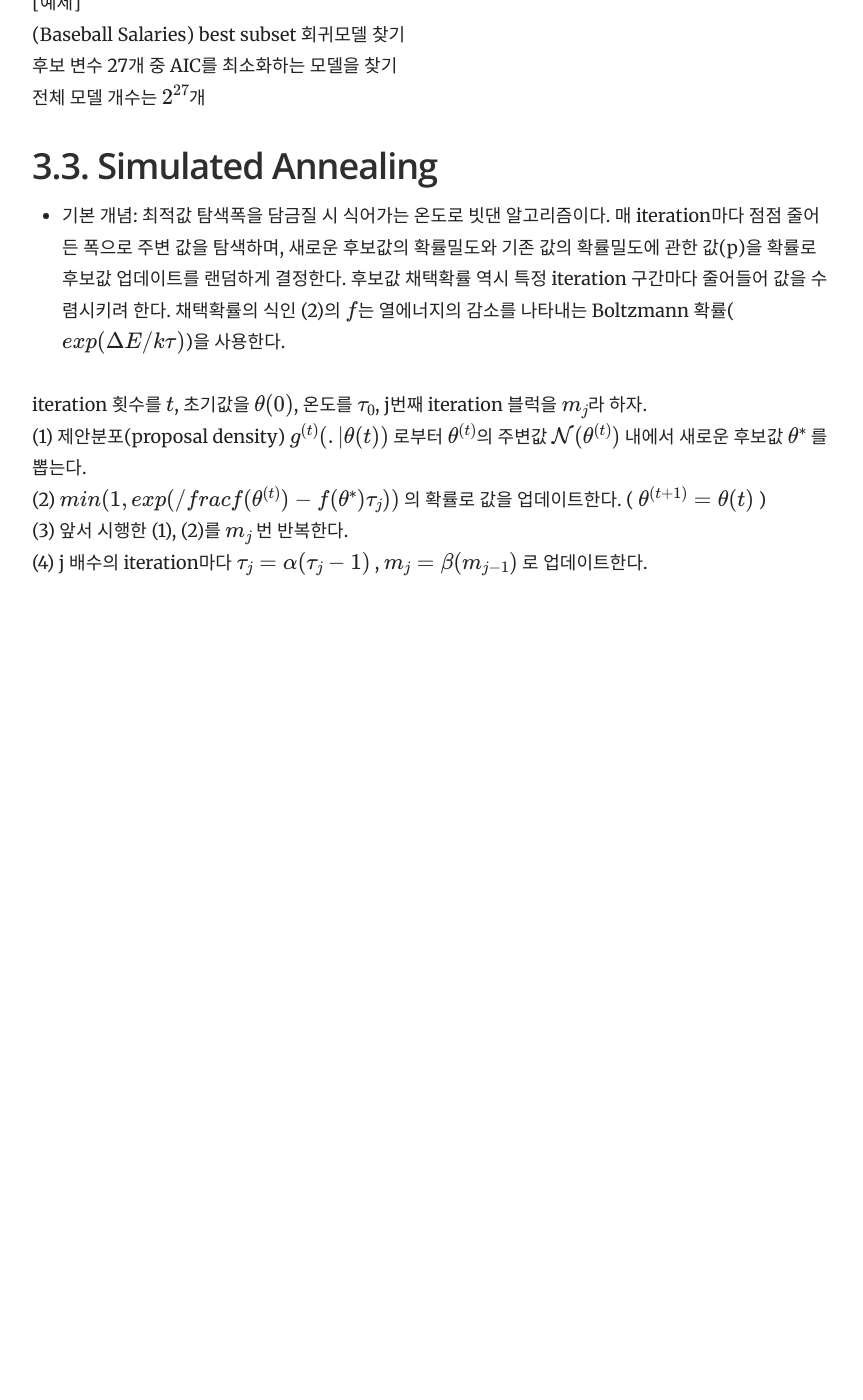
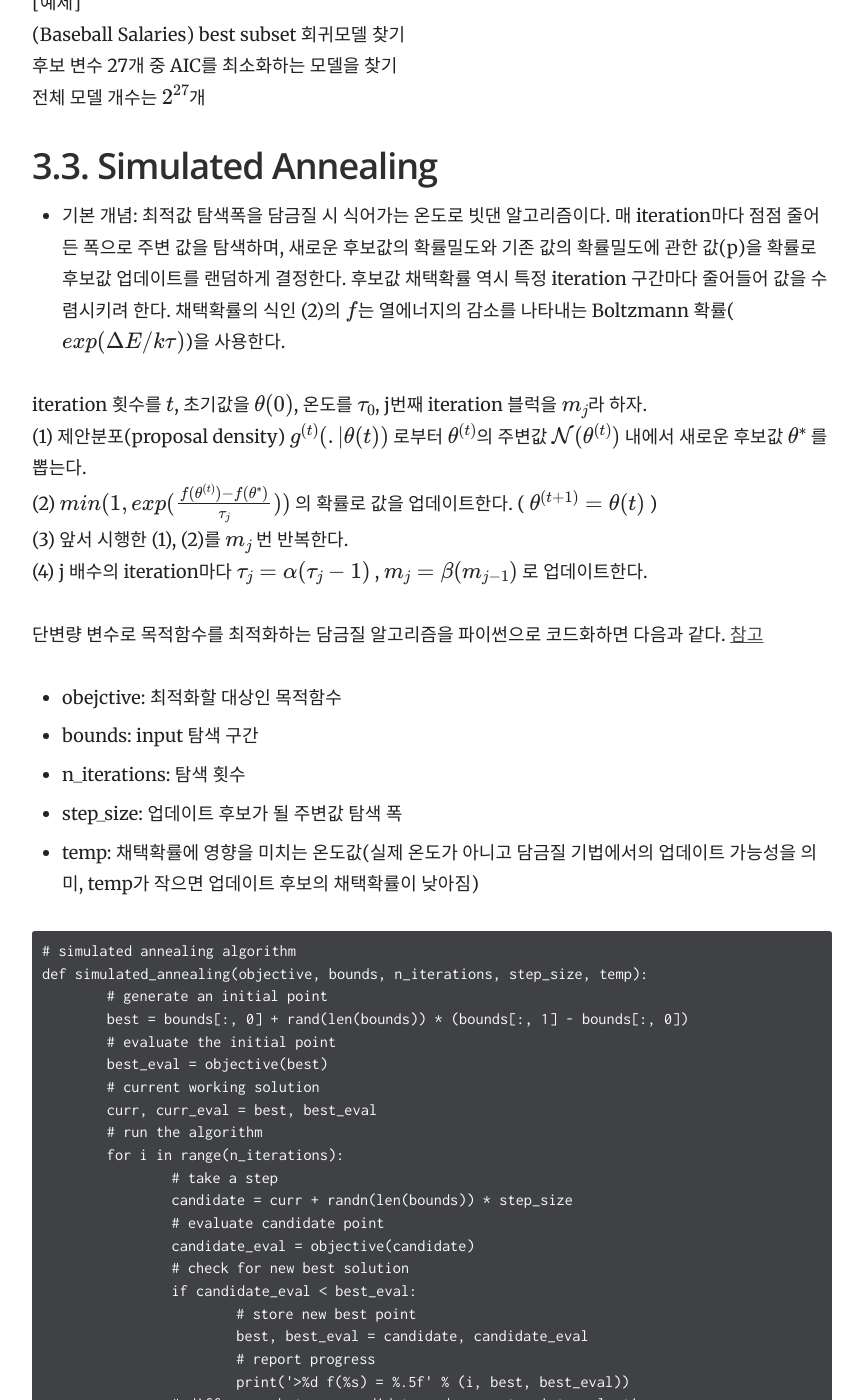
Before and after one commit to yrk3434/yrk3434.github.io, a Jekyll site: the page built from _docs/Theory/Computational Statistics_Optimization.md, in a window 1280 px wide and 1400 px high, scrolled down 9811 px. Shown: the whole window, without its empty margins (358-1221 px from the left). Built offline with Jekyll 4.4.1, drawn with Linux system fonts in a browser that asks for light colours; formulas are drawn with MathJax 3; before the commit the page ends 10441 px from its top, so only the background shows below that; some of the changed text lies outside the part shown.

Commit message:
Update Computational Statistics_Optimization.md

````diff
--- a/_docs/Theory/Computational Statistics_Optimization.md
+++ b/_docs/Theory/Computational Statistics_Optimization.md
@@ -286,6 +286,48 @@ subset model은 $ 2^{p+1} $ 개의 후보 모델이가 존재한다.
 
 iteration 횟수를 $ t $, 초기값을 $ \theta{(0)} $, 온도를 $ \tau_0 $, j번째 iteration 블럭을 $ m_j $라 하자. <br/>
 (1) 제안분포(proposal density) $ g^{(t)}(.|\theta(t)) $  로부터 $ \theta^{(t)}$의 주변값 $ \mathcal{N} (\theta^{(t)}) $ 내에서 새로운 후보값 $ \theta^* $ 를 뽑는다. <br/>
-(2) $ min(1, exp(/frac{ f(\theta^{(t)}) - f(\theta^*) }{ \tau_j })) $ 의 확률로 값을 업데이트한다. ( $ \theta^{(t+1)} = \theta{(t)} $ ) <br/>
+(2) $ min(1, exp(\frac{ f(\theta^{(t)}) - f(\theta^*) }{ \tau_j })) $ 의 확률로 값을 업데이트한다. ( $ \theta^{(t+1)} = \theta{(t)} $ ) <br/>
 (3) 앞서 시행한 (1), (2)를 $ m_j $ 번 반복한다. <br/>
 (4) j 배수의 iteration마다 $ \tau_j = \alpha(\tau_j -1) $ , $ m_j = \beta (m_{j-1}) $ 로 업데이트한다.  <br/>
+
+단변량 변수로 목적함수를 최적화하는 담금질 알고리즘을 파이썬으로 코드화하면 다음과 같다. [참고](https://machinelearningmastery.com/simulated-annealing-from-scratch-in- python/)
+- obejctive: 최적화할 대상인 목적함수
+- bounds: input 탐색 구간
+- n_iterations: 탐색 횟수
+- step_size: 업데이트 후보가 될 주변값 탐색 폭
+- temp: 채택확률에 영향을 미치는 온도값(실제 온도가 아니고 담금질 기법에서의 업데이트 가능성을 의미, temp가 작으면 업데이트 후보의 채택확률이 낮아짐)
+
+```
+# simulated annealing algorithm
+def simulated_annealing(objective, bounds, n_iterations, step_size, temp):
+	# generate an initial point
+	best = bounds[:, 0] + rand(len(bounds)) * (bounds[:, 1] - bounds[:, 0])
+	# evaluate the initial point
+	best_eval = objective(best)
+	# current working solution
+	curr, curr_eval = best, best_eval
+	# run the algorithm
+	for i in range(n_iterations):
+		# take a step
+		candidate = curr + randn(len(bounds)) * step_size
+		# evaluate candidate point
+		candidate_eval = objective(candidate)
+		# check for new best solution
+		if candidate_eval < best_eval:
+			# store new best point
+			best, best_eval = candidate, candidate_eval
+			# report progress
+			print('>%d f(%s) = %.5f' % (i, best, best_eval))
+		# difference between candidate and current point evaluation
+		diff = candidate_eval - curr_eval
+		# calculate temperature for current epoch
+		t = temp / float(i + 1)
+		# calculate metropolis acceptance criterion
+		metropolis = exp(-diff / t)
+		# check if we should keep the new point
+		if diff < 0 or rand() < metropolis:
+			# store the new current point
+			curr, curr_eval = candidate, candidate_eval
+	return [best, best_eval]
+
+```
````
